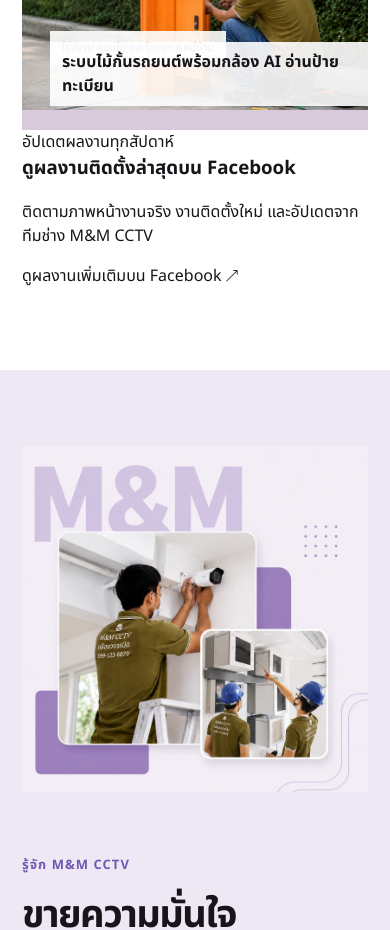
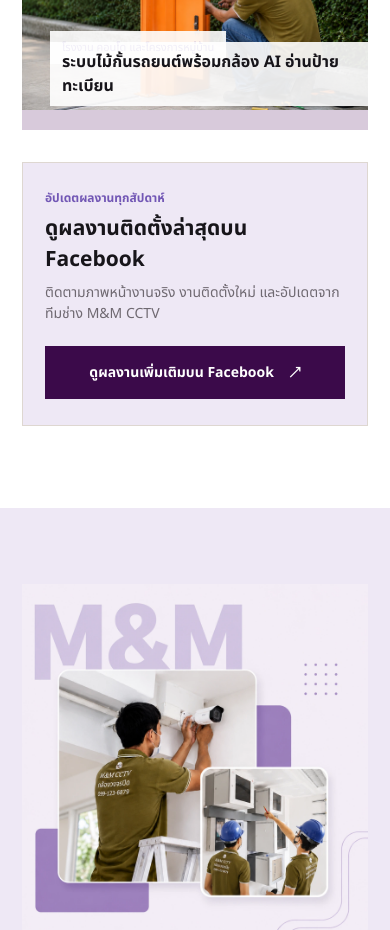
Before and after one commit to momomaggi/mmcctv-website, a React (Vite) app: page / in a window 390 px wide. Shown: the part 6120-7050 px from the top of the page. Built offline with nearby package versions, Linux system fonts and the light colour scheme.

Commit message:
Update styles.css

```diff
--- a/src/styles.css
+++ b/src/styles.css
@@ -546,6 +546,49 @@ p {
   bottom: 24px;
   font-size: 16px;
 }
+.facebook-works {
+  display: flex;
+  align-items: center;
+  justify-content: space-between;
+  gap: 40px;
+  margin-top: 32px;
+  padding: 30px 34px;
+  border: 1px solid var(--line);
+  background: var(--lavender);
+}
+
+.facebook-works > div > span {
+  display: block;
+  margin-bottom: 6px;
+  color: var(--violet);
+  font-size: 12px;
+  font-weight: 700;
+}
+
+.facebook-works h3 {
+  margin: 0;
+  color: var(--ink);
+  font-size: 24px;
+}
+
+.facebook-works p {
+  margin: 7px 0 0;
+  color: var(--muted);
+  font-size: 14px;
+}
+
+.facebook-works > a {
+  flex-shrink: 0;
+  padding: 16px 22px;
+  background: var(--purple);
+  color: #ffffff;
+  font-size: 14px;
+  font-weight: 700;
+}
+
+.facebook-works > a span {
+  margin-left: 12px;
+}
 .about {
   display: grid;
   grid-template-columns: minmax(430px, 0.9fr) 1.1fr;
@@ -888,6 +931,21 @@ footer > small {
     width: 52px;
     height: 52px;
   }
+  .facebook-works {
+  align-items: flex-start;
+  flex-direction: column;
+  gap: 22px;
+  padding: 26px 22px;
+}
+
+.facebook-works h3 {
+  font-size: 21px;
+}
+
+.facebook-works > a {
+  width: 100%;
+  text-align: center;
+}
 }
 @media (prefers-reduced-motion: reduce) {
   html {
```
